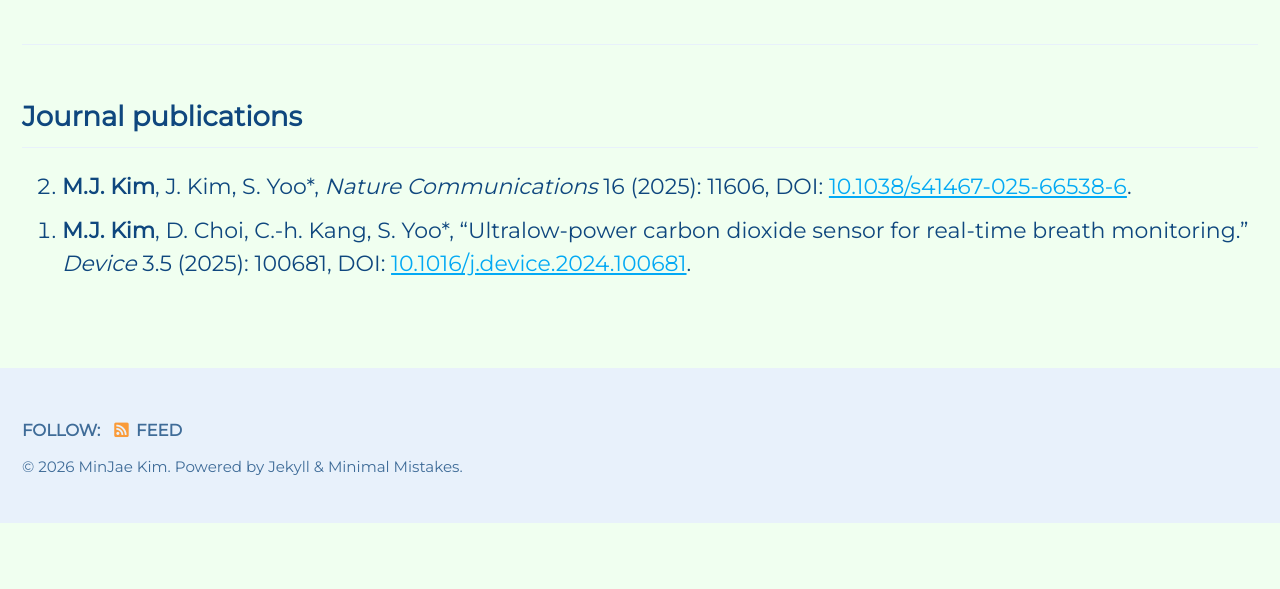
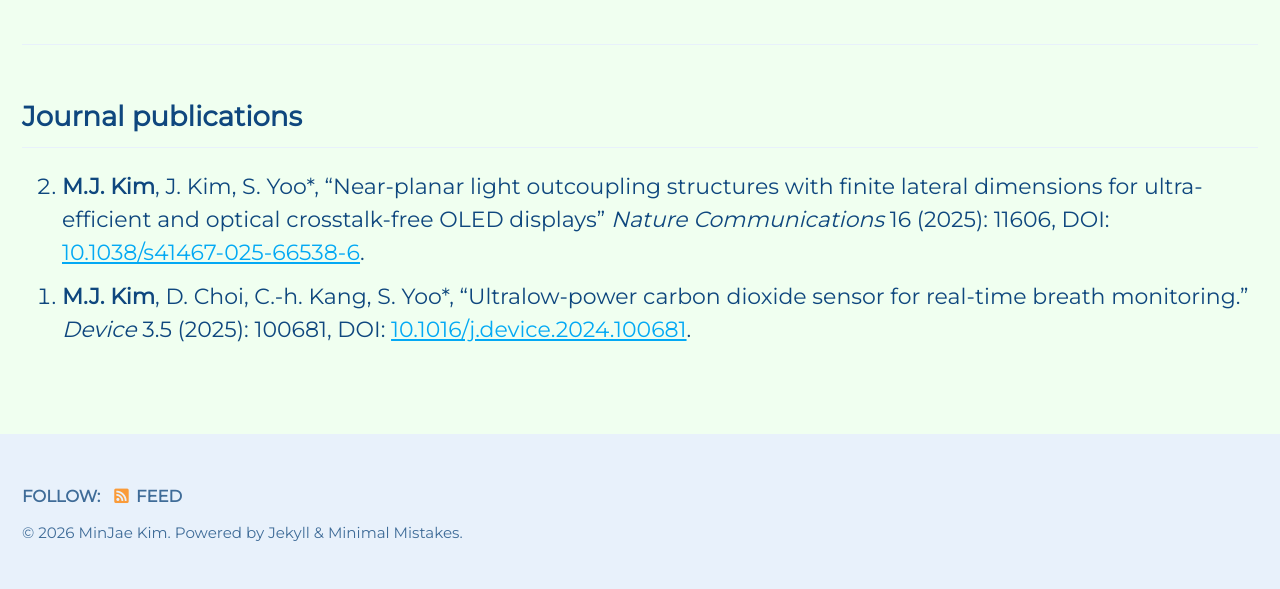
Before and after one commit to mj3259/mj3259.github.io, a Jekyll site: the page built from _pages/projects.md, in a window 1280 px wide. Shown: the part 379-968 px from the top of the page. Built offline with Jekyll 4.4.1, drawn with Linux system fonts in a browser that asks for light colours; cached includes are drawn as plain includes; before the commit the page ends 902 px from its top, so only the background shows below that.

Commit message:
Update projects.md

```diff
--- a/_pages/projects.md
+++ b/_pages/projects.md
@@ -39,7 +39,7 @@ feature_row1:
 
 
 ## Journal publications
-1. __M.J. Kim__, J. Kim, S. Yoo*, _Nature Communications_ 16 (2025): 11606, DOI: [10.1038/s41467-025-66538-6](https://doi.org/10.1038/s41467-025-66538-6).
+1. __M.J. Kim__, J. Kim, S. Yoo*, "Near-planar light outcoupling structures with finite lateral dimensions for ultra-efficient and optical crosstalk-free OLED displays" _Nature Communications_ 16 (2025): 11606, DOI: [10.1038/s41467-025-66538-6](https://doi.org/10.1038/s41467-025-66538-6).
 1. __M.J. Kim__, D. Choi, C.-h. Kang, S. Yoo*, "Ultralow-power carbon dioxide sensor for real-time breath monitoring." _Device_ 3.5 (2025): 100681, DOI: [10.1016/j.device.2024.100681](https://doi.org/10.1016/j.device.2024.100681).
 {: reversed="reversed"}
 
```
